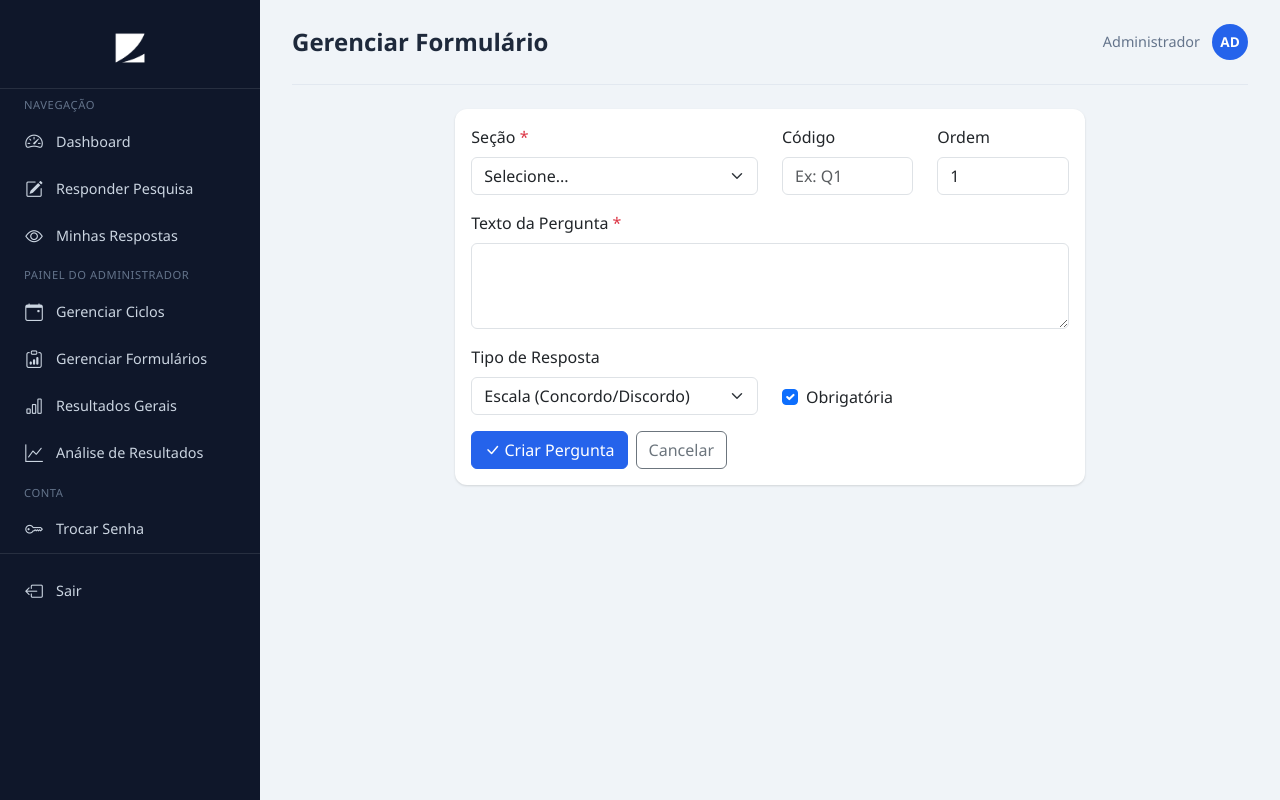
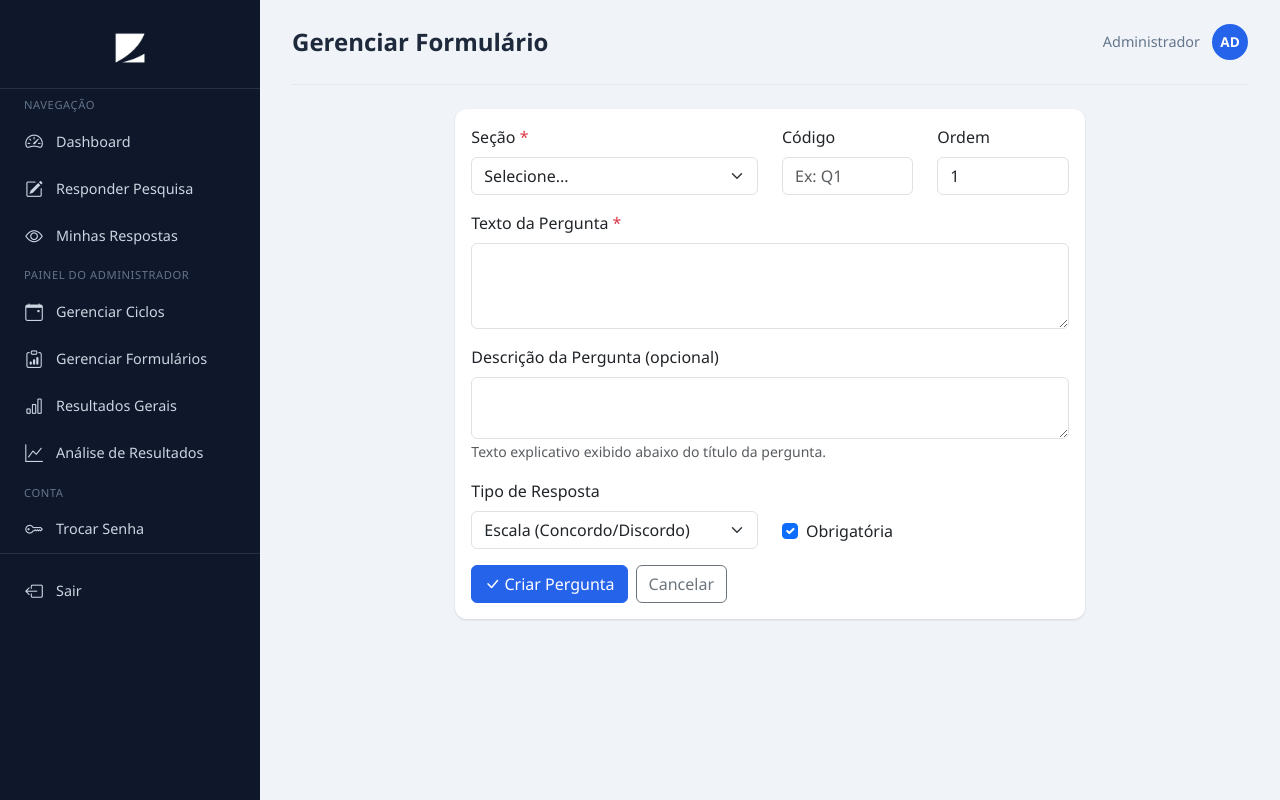
Before and after one commit to fpvizca/PesquisadeClima, a Flask app: page /admin/formulario/pergunta/nova/1 in a window 1280 px wide. Run offline with Flask 3, Linux system fonts and the light colour scheme; the visitor is signed in with stand-in values (Sample User, id 1); data comes from the database, SQL or seed files in the repository.

Commit message:
feat: adiciona campo descrição nas perguntas
- Campo descrição no form de criar/editar pergunta
- Salva ao criar/editar pergunta (routes/admin_formulario.py)
- Exibe descrição na tabela admin (admin_formulario.html)
- Já exibia na pesquisa (pesquisa_secao.html)

```diff
--- a/routes/admin_formulario.py
+++ b/routes/admin_formulario.py
@@ -174,6 +174,7 @@ def init_routes(app):
             secao_id = request.form.get('secao_id', type=int)
             codigo = request.form.get('codigo', '').strip()
             texto = request.form.get('texto', '').strip()
+            descricao = request.form.get('descricao', '').strip()
             tipo = request.form.get('tipo', 'escala')
             obrigatoria = 1 if request.form.get('obrigatoria') else 0
             opcoes = request.form.get('opcoes', '').strip()
@@ -185,9 +186,9 @@ def init_routes(app):
                 return redirect(url_for('admin_pergunta_nova', formulario_id=formulario_id))
 
             db.execute(
-                """INSERT INTO perguntas (secao_id, codigo, texto, tipo, obrigatoria, opcoes, grid_rows, ordem)
-                   VALUES (?, ?, ?, ?, ?, ?, ?, ?)""",
-                (secao_id, codigo, texto, tipo, obrigatoria, opcoes if opcoes else None, grid_rows if grid_rows else None, ordem)
+                """INSERT INTO perguntas (secao_id, codigo, texto, descricao, tipo, obrigatoria, opcoes, grid_rows, ordem)
+                   VALUES (?, ?, ?, ?, ?, ?, ?, ?, ?)""",
+                (secao_id, codigo, texto, descricao if descricao else None, tipo, obrigatoria, opcoes if opcoes else None, grid_rows if grid_rows else None, ordem)
             )
             db.commit()
             flash('Pergunta criada com sucesso!', 'success')
@@ -222,6 +223,7 @@ def init_routes(app):
             secao_id = request.form.get('secao_id', type=int)
             codigo = request.form.get('codigo', '').strip()
             texto = request.form.get('texto', '').strip()
+            descricao = request.form.get('descricao', '').strip()
             tipo = request.form.get('tipo', 'escala')
             obrigatoria = 1 if request.form.get('obrigatoria') else 0
             opcoes = request.form.get('opcoes', '').strip()
@@ -233,9 +235,9 @@ def init_routes(app):
                 return redirect(url_for('admin_pergunta_editar', pergunta_id=pergunta_id))
 
             db.execute(
-                """UPDATE perguntas SET secao_id = ?, codigo = ?, texto = ?, tipo = ?, obrigatoria = ?,
+                """UPDATE perguntas SET secao_id = ?, codigo = ?, texto = ?, descricao = ?, tipo = ?, obrigatoria = ?,
                    opcoes = ?, grid_rows = ?, ordem = ? WHERE id = ?""",
-                (secao_id, codigo, texto, tipo, obrigatoria, opcoes if opcoes else None, grid_rows if grid_rows else None, ordem, pergunta_id)
+                (secao_id, codigo, texto, descricao if descricao else None, tipo, obrigatoria, opcoes if opcoes else None, grid_rows if grid_rows else None, ordem, pergunta_id)
             )
             db.commit()
             flash('Pergunta atualizada com sucesso!', 'success')
--- a/templates/admin_pergunta_form.html
+++ b/templates/admin_pergunta_form.html
@@ -33,6 +33,12 @@
           <div class="mb-3">
             <label for="texto" class="form-label">Texto da Pergunta <span class="text-danger">*</span></label>
             <textarea class="form-control" id="texto" name="texto" rows="3" required>{{ pergunta.texto if pergunta else '' }}</textarea>
+          </div>
+
+          <div class="mb-3">
+            <label for="descricao" class="form-label">Descrição da Pergunta (opcional)</label>
+            <textarea class="form-control" id="descricao" name="descricao" rows="2">{{ pergunta.descricao if pergunta and pergunta.descricao else '' }}</textarea>
+            <small class="text-muted">Texto explicativo exibido abaixo do título da pergunta.</small>
           </div>
 
           <div class="row mb-3">
```
Also changed, not shown: templates/admin_formulario.html (+6 -1 lines).
